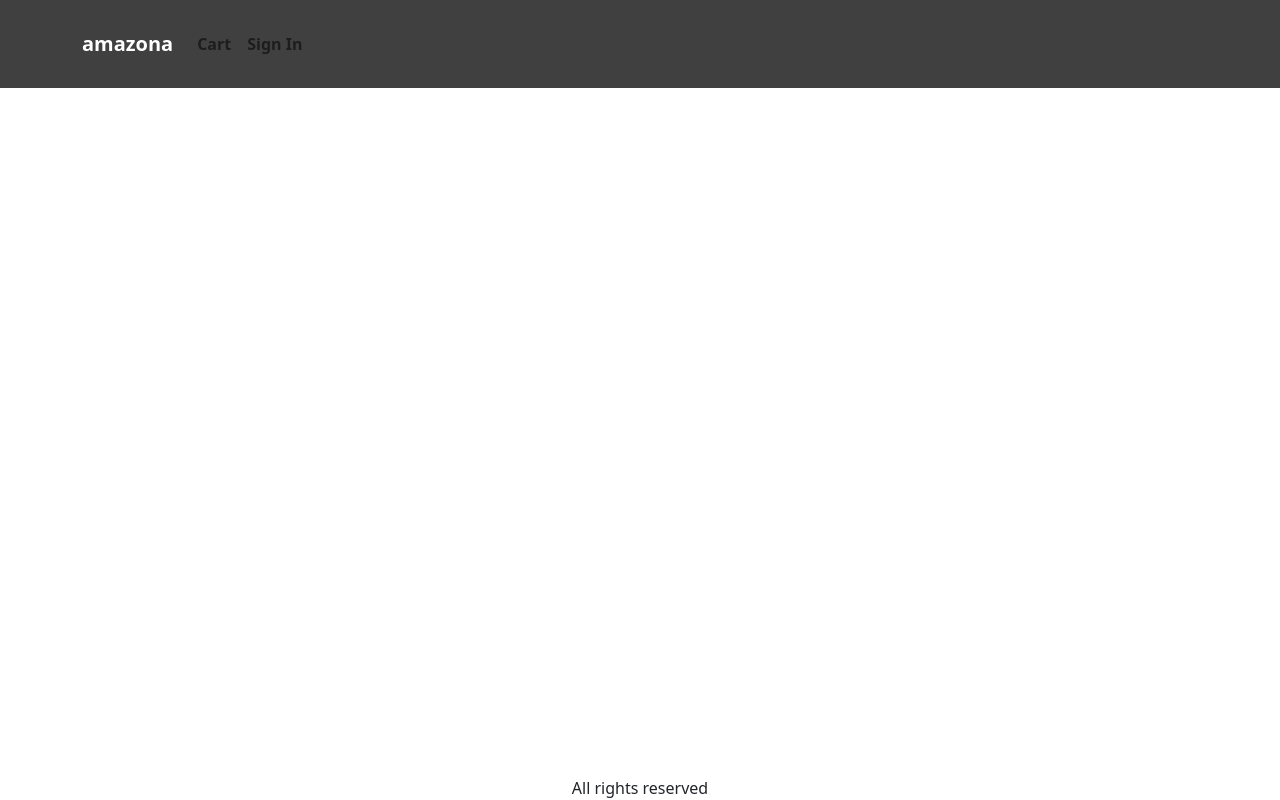
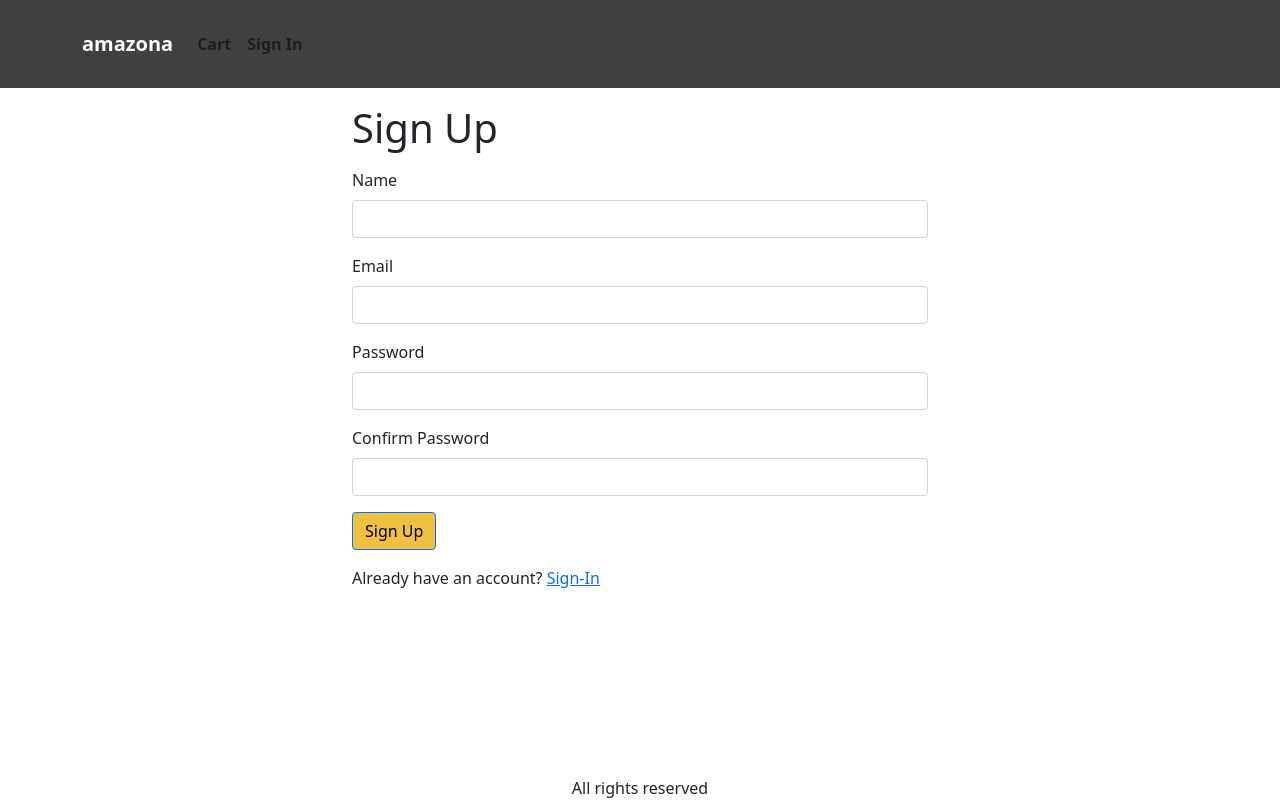
Before and after one commit to biplobmolla/amazona, a React (Create React App) app in the folder client/: page /signup in a window 1280 px wide. Built offline with nearby package versions, Linux system fonts and the light colour scheme.

Commit message:
Till Signup

```diff
--- a/client/src/App.tsx
+++ b/client/src/App.tsx
@@ -11,6 +11,7 @@
 import CartScreen from "./screens/CartScreen";
 import SigninScreen from "./screens/SigninScreen";
 import ShippingAddressScreen from "./screens/ShippingAddressScreen";
+import SignupScreen from "./screens/SignupScreen";
 
 function App() {
   const { state, dispatch: ctxDispatch } = useContext<any>(Store);
@@ -74,6 +75,7 @@
               <Route path="/product/:slug" element={<ProductScreen />} />
               <Route path="/cart" element={<CartScreen />} />
               <Route path="/signin" element={<SigninScreen />} />
+              <Route path="/signup" element={<SignupScreen />} />
               <Route path="/shipping" element={<ShippingAddressScreen />} />
               <Route path="/" element={<HomeScreen />} />
             </Routes>
--- /dev/null
+++ b/client/src/screens/SignupScreen.tsx
@@ -0,0 +1,102 @@
+import axios from "axios";
+import { useContext, useEffect, useState } from "react";
+import Button from "react-bootstrap/Button";
+import Container from "react-bootstrap/Container";
+import Form from "react-bootstrap/Form";
+import { Helmet } from "react-helmet-async";
+import { Link, useLocation, useNavigate } from "react-router-dom";
+import { Store } from "../Store";
+import { getErrorMessage } from "../utils";
+
+function SignupScreen() {
+  const { search } = useLocation();
+  const navigate = useNavigate();
+  const redirectInUrl = new URLSearchParams(search).get("redirect");
+  const redirect = redirectInUrl ? redirectInUrl : "/";
+
+  const [name, setName] = useState("");
+  const [email, setEmail] = useState("");
+  const [password, setPassword] = useState("");
+  const [confirmPassword, setConfirmPassword] = useState("");
+
+  const { state, dispatch: ctxDispatch } = useContext<any>(Store);
+  const { userInfo } = state;
+
+  const submitHandler = async (e: any) => {
+    e.preventDefault();
+    if (password !== confirmPassword) {
+      alert("Passwords do not match!");
+      return;
+    }
+    try {
+      const { data } = await axios.post("/api/users/signup", {
+        name,
+        email,
+        password,
+      });
+      ctxDispatch({ type: "USER_SIGNIN", payload: data });
+      localStorage.setItem("userInfo", JSON.stringify(data));
+      navigate(redirect);
+    } catch (err: any) {
+      alert(getErrorMessage(err));
+    }
+  };
+
+  useEffect(() => {
+    if (userInfo) {
+      navigate(redirect);
+    }
+  }, [navigate, userInfo, redirect]);
+
+  return (
+    <Container className="small-container">
+      <Helmet>
+        <title>Sign Up</title>
+      </Helmet>
+      <h1 className="my-3">Sign Up</h1>
+      <Form onSubmit={submitHandler}>
+        <Form.Group className="mb-3" controlId="name">
+          <Form.Label>Name</Form.Label>
+          <Form.Control
+            type="name"
+            required
+            onChange={(e: any) => setName(e.target.value)}
+          />
+        </Form.Group>
+        <Form.Group className="mb-3" controlId="email">
+          <Form.Label>Email</Form.Label>
+          <Form.Control
+            type="email"
+            required
+            onChange={(e: any) => setEmail(e.target.value)}
+          />
+        </Form.Group>
+        <Form.Group className="mb-3" controlId="password">
+          <Form.Label>Password</Form.Label>
+          <Form.Control
+            type="password"
+            required
+            onChange={(e: any) => setPassword(e.target.value)}
+          />
+        </Form.Group>
+        <Form.Group className="mb-3" controlId="confirmpassword">
+          <Form.Label>Confirm Password</Form.Label>
+          <Form.Control
+            type="password"
+            required
+            onChange={(e: any) => setConfirmPassword(e.target.value)}
+          />
+        </Form.Group>
+        <div className="mb-3">
+          <Button type="submit">Sign Up</Button>
+        </div>
+        <div className="mb-3">
+          Already have an account?{" "}
+          <Link to={`/signin?redirect=${redirect}`}>Sign-In</Link>
+        </div>
+      </Form>
+    </Container>
+  );
+}
+
+export default SignupScreen;
```
Also changed, not shown: 2 other files (tests, documents, lock files or other folders).
